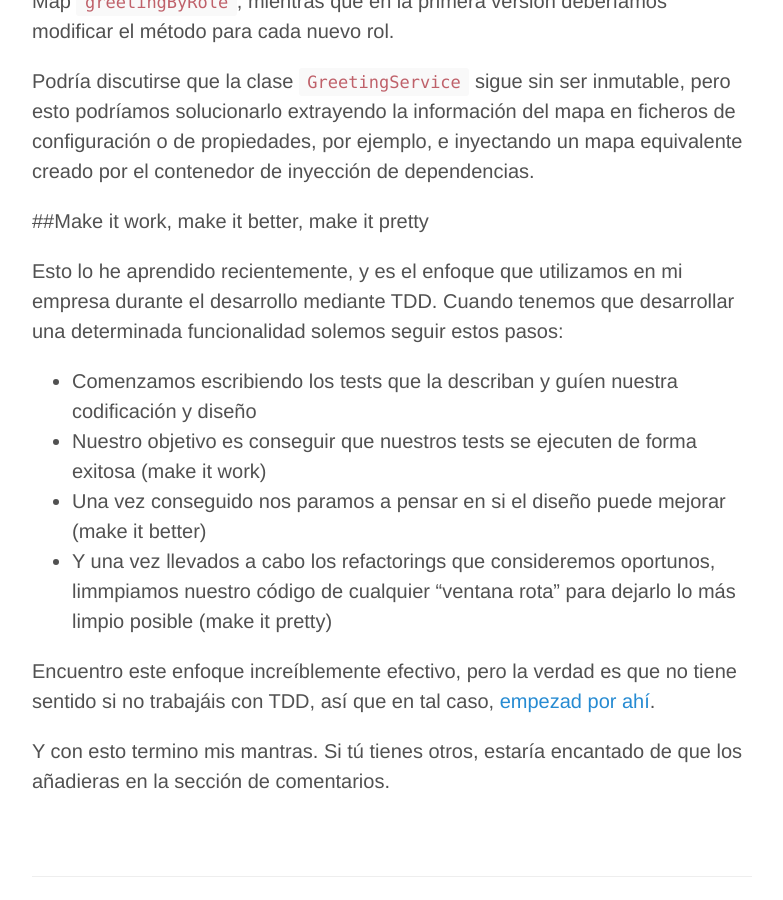
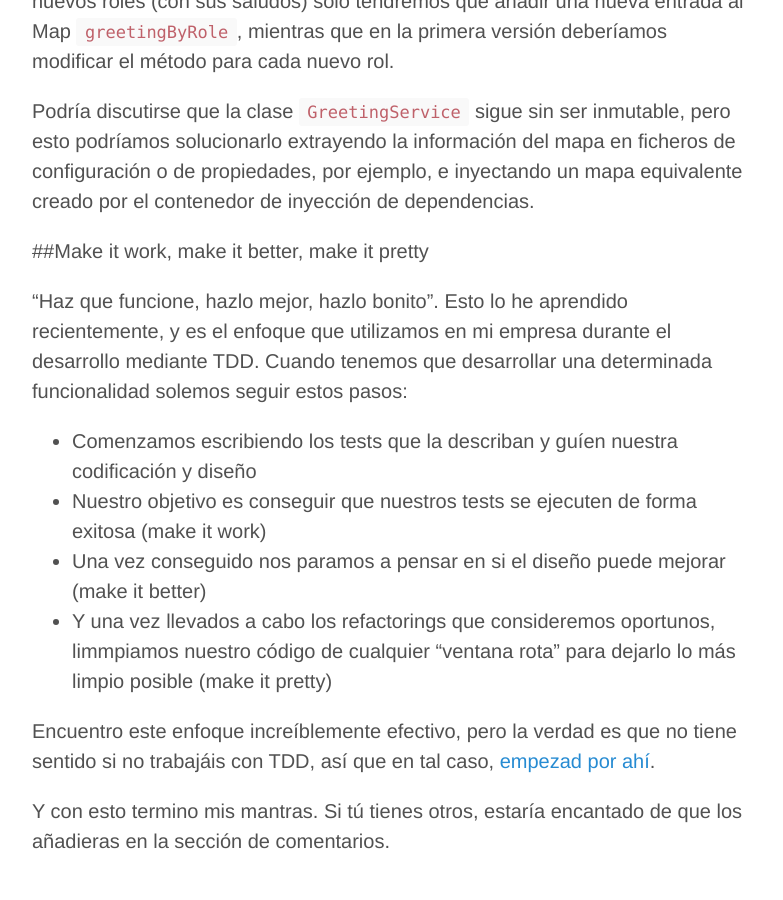
Before and after one commit to raulavila/blog-source-code, a Jekyll site: the page built from _posts/2016-07-27-mis-5-mantras.md, in a window 1280 px wide and 900 px high, scrolled down 4335 px. Shown: the whole window, without its empty margins (248-1031 px from the left). Built offline with Jekyll 4.4.1, drawn with Linux system fonts in a browser that asks for light colours; comment, search, counter and statistics services are not loaded; some of the changed text lies outside the part shown.

Commit message:
Mis cinco matras (2)

```diff
--- a/_posts/2016-07-27-mis-5-mantras.md
+++ b/_posts/2016-07-27-mis-5-mantras.md
@@ -29,7 +29,7 @@
 
 ##Do one thing, do it well and do it only
 
-Este mantra se lo debo a [Uncle Bob](https://twitter.com/unclebobmartin), y no es más que el [Single Responsibility Principle](https://en.wikipedia.org/wiki/Single_responsibility_principle) formulado de forma pegadiza :)
+"Haz una cosa, hazla bien, y sólo esa". Este mantra se lo debo a [Uncle Bob](https://twitter.com/unclebobmartin), y no es más que el [Single Responsibility Principle](https://en.wikipedia.org/wiki/Single_responsibility_principle) formulado de forma pegadiza :)
 
 No creo que sea necesario profundizar mucho aquí. Nunca, **nunca**, debemos añadir más de una responsabilidad a nuestros métodos o clases. En general, mi norma es que si necesitas una conjunción ("y...", "o...") para describir lo que hace un determinado método, tu método está haciendo demasiadas cosas.
 
@@ -103,7 +103,7 @@
 
 ##Make it work, make it better, make it pretty
 
-Esto lo he aprendido recientemente, y es el enfoque que utilizamos en mi empresa durante el desarrollo mediante TDD. Cuando tenemos que desarrollar una determinada funcionalidad solemos seguir estos pasos:
+"Haz que funcione, hazlo mejor, hazlo bonito". Esto lo he aprendido recientemente, y es el enfoque que utilizamos en mi empresa durante el desarrollo mediante TDD. Cuando tenemos que desarrollar una determinada funcionalidad solemos seguir estos pasos:
 
 * Comenzamos escribiendo los tests que la describan y guíen nuestra codificación y diseño
 * Nuestro objetivo es conseguir que nuestros tests se ejecuten de forma exitosa (make it work)
```
Also changed, not shown: other parts of _posts/2016-07-27-mis-5-mantras.md (+1 -1 lines).
